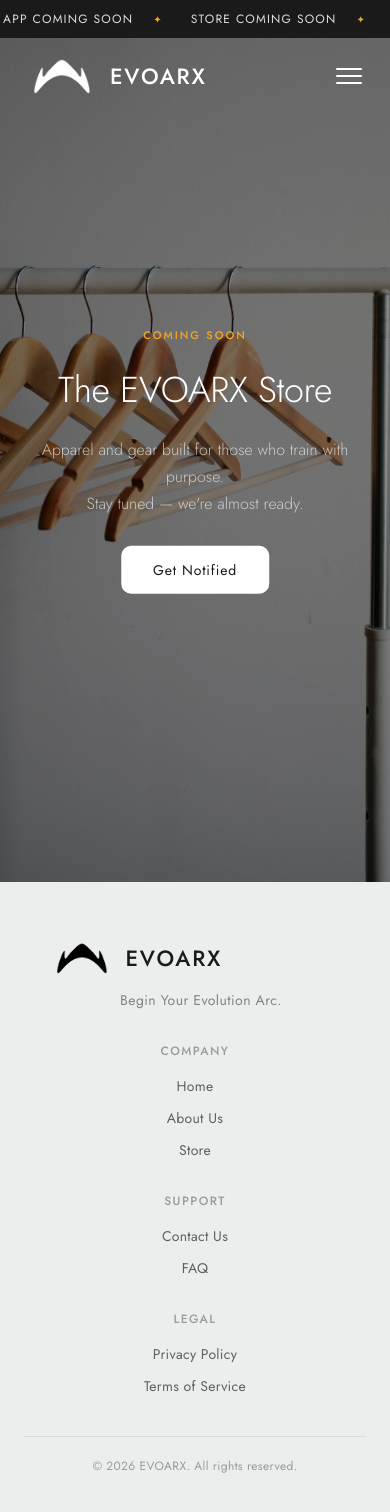
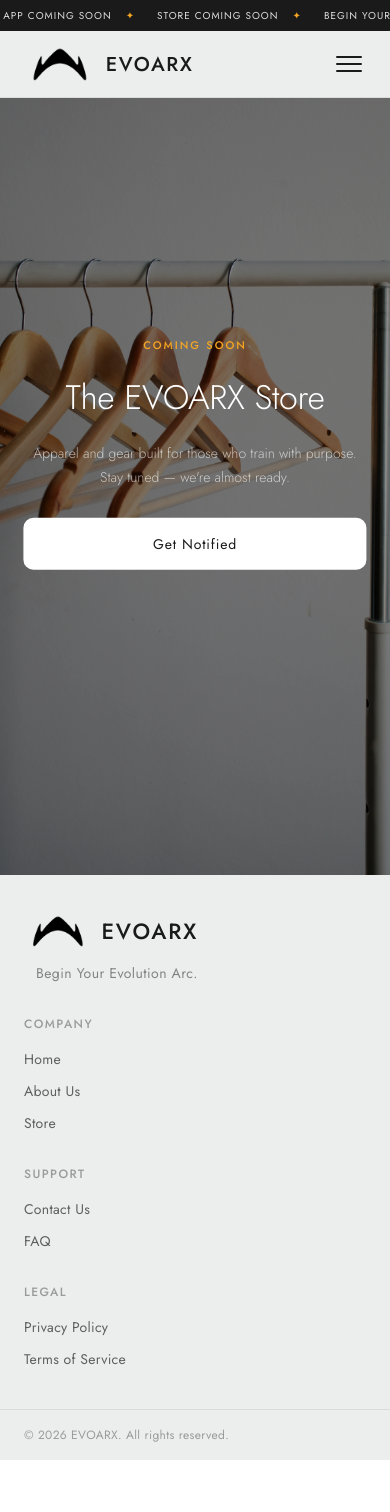
Before and after one commit to HansonChieu/EVOARXWebsite, a React (Vite) app in the folder my-app/: page /store in a window 390 px wide. Shown: the top 1512 px of the page. After the commit the page ends 1460 px from the top, so only its background shows below. Built offline with nearby package versions, Linux system fonts and the light colour scheme; no server answers.

Commit message:
Optimize website for mobile

```diff
--- a/my-app/src/App.css
+++ b/my-app/src/App.css
@@ -209,38 +209,24 @@
 @media (max-width: 768px) {
   .hero__content {
     left: 50%;
-    top: 42%;
+    top: 45%;
     transform: translate(-50%, -50%);
     text-align: center;
-    width: 85%;
+    width: 90%;
   }
 
-  .store-badges {
-    flex-direction: column;
+  .hero__notify {
     align-items: center;
-    gap: 12px;
-    margin-top: 24px;
   }
 
-  .store-badge {
-    width: 200px;
-    justify-content: center;
+  .hero__notify-btn {
+    width: 100%;
+    text-align: center;
+    padding: 16px;
   }
 
   .hero__screenshots {
     display: none;
-  }
-
-  .footer {
-    flex-direction: column;
-    align-items: center;
-    gap: 16px;
-    padding: 20px 24px;
-    text-align: center;
-  }
-
-  .footer__links {
-    gap: 20px;
   }
 
   .footer__top {
@@ -250,7 +236,7 @@
   }
 
   .footer__bottom {
-    padding: 20px 24px;
+    padding: 16px 24px;
   }
 }
 
--- a/my-app/src/components/Banner.css
+++ b/my-app/src/components/Banner.css
@@ -38,3 +38,17 @@
 .banner:hover .banner__track {
   animation-play-state: paused;
 }
+
+@media (max-width: 768px) {
+  .banner {
+    padding: 8px 0;
+  }
+
+  .banner__item {
+    font-size: 10px;
+  }
+
+  .banner__sep {
+    margin: 0 14px;
+  }
+}
--- a/my-app/src/components/Navbar.css
+++ b/my-app/src/components/Navbar.css
@@ -216,15 +216,15 @@
 /* ── Mobile ── */
 @media (max-width: 768px) {
   .navbar {
-    padding: 20px 24px;
+    padding: 16px 24px;
   }
 
   .navbar__icon {
-    height: 36px;
+    height: 34px;
   }
 
   .navbar__name {
-    font-size: 22px;
+    font-size: 20px;
   }
 
   .navbar__links {
@@ -234,4 +234,26 @@
   .navbar__hamburger {
     display: flex;
   }
+
+  /* Always show background on mobile — no hover available */
+  .navbar--light,
+  .navbar--page {
+    background: #ECEEEE;
+    border-bottom-color: rgba(0, 0, 0, 0.08);
+  }
+
+  .navbar--light .navbar__name,
+  .navbar--page .navbar__name {
+    color: #1a1a1a;
+  }
+
+  .navbar--light .navbar__icon,
+  .navbar--page .navbar__icon {
+    filter: invert(1);
+  }
+
+  .navbar--light .navbar__bar,
+  .navbar--page .navbar__bar {
+    background: #1a1a1a;
+  }
 }
--- a/my-app/src/pages/AboutUs.css
+++ b/my-app/src/pages/AboutUs.css
@@ -258,21 +258,26 @@
 
 /* ── Mobile ── */
 @media (max-width: 768px) {
-  .about-nav {
-    padding: 20px 24px;
-  }
-
-  .about-nav__links {
-    display: none;
+  .about-hero {
+    height: 70svh;
   }
 
   .about-hero__content {
-    bottom: 40px;
+    bottom: 32px;
     left: 24px;
+    right: 24px;
+  }
+
+  .about-hero__content h1 {
+    font-size: 36px;
+  }
+
+  .about-hero__content p {
+    font-size: 14px;
   }
 
   .about-section {
-    padding: 64px 24px;
+    padding: 56px 24px;
   }
 
   .about-values {
@@ -282,11 +287,11 @@
 
   .about-cta__buttons {
     flex-direction: column;
-    align-items: center;
+    align-items: stretch;
   }
 
   .about-cta__btn {
-    width: 220px;
+    width: 100%;
     text-align: center;
   }
 }
--- a/my-app/src/pages/LegalPage.css
+++ b/my-app/src/pages/LegalPage.css
@@ -156,15 +156,20 @@
 }
 
 @media (max-width: 768px) {
-  .legal-nav {
-    padding: 20px 24px;
-  }
-
   .legal-content {
-    padding: 40px 24px 80px;
+    padding: 36px 20px 72px;
   }
 
   .legal-content h1 {
     font-size: 28px;
   }
+
+  .legal-content h2 {
+    font-size: 16px;
+  }
+
+  .legal-notice {
+    font-size: 12px;
+    padding: 12px 16px;
+  }
 }
--- a/my-app/src/pages/Store.css
+++ b/my-app/src/pages/Store.css
@@ -81,10 +81,20 @@
 
 @media (max-width: 768px) {
   .store-hero__content {
-    width: 85%;
+    width: 88%;
   }
 
   .store-hero__content h1 {
-    font-size: 36px;
+    font-size: 34px;
+  }
+
+  .store-hero__content p {
+    font-size: 14px;
+  }
+
+  .store-hero__btn {
+    width: 100%;
+    text-align: center;
+    padding: 16px;
   }
 }
```
